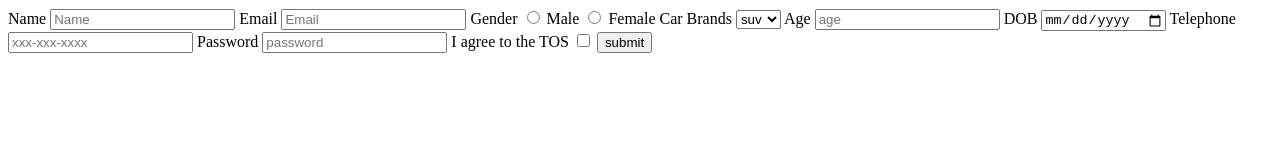
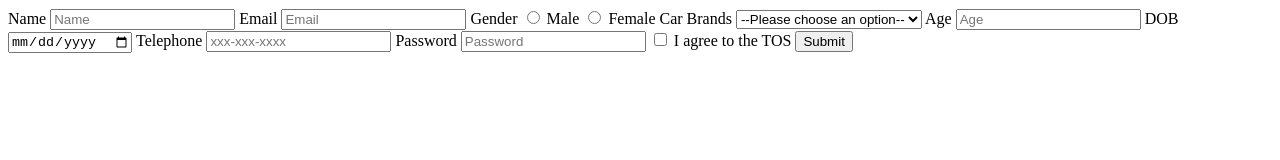
Before and after one commit to acciojob/signup-form-car-Gauravbhardwaj25, a website: page main.html in a window 1280 px wide. Drawn offline with Linux system fonts and the light colour scheme.

Commit message:
created a submission

```diff
--- a/main.html
+++ b/main.html
@@ -8,31 +8,42 @@
 	<body>
 <form method="post">
     <label for="name">Name</label>
-        <input type="text" id="name" placeholder="Name" required>
+    <input type="text" id="name" name="name" placeholder="Name" required>
+
     <label for="email">Email</label>
-        <input type="email" id="email" placeholder="Email" required>
-        <label for="gender_m, gender_f">Gender</label>
-        <input type="radio" id="gender_m" required>
+    <input type="email" id="email" name="email" placeholder="Email" required>
+
+    <label>Gender</label>
+    <input type="radio" id="gender_m" name="gender" value="male" required>
     <label for="gender_m">Male</label>
-        <input type="radio" id="gender_f" required>
+    <input type="radio" id="gender_f" name="gender" value="female" required>
     <label for="gender_f">Female</label>
+
     <label for="cars">Car Brands</label>
-        <!-- <input type="Select" id="cars" placeholder="--Please choose an option--" required > -->
-        <select id="cars" aria-placeholder="--Please choose an option--">
-            <option value="suv">suv</option>
-            <option value="thar">thar</option>
+    <select id="cars" name="cars" required>
+        <option value="">--Please choose an option--</option>
+        <option value="suv">SUV</option>
+        <option value="thar">Thar</option>
     </select>
+
     <label for="age">Age</label>
-        <input type="Number" id="age" placeholder="age" required>
+    <input type="number" id="age" name="age" placeholder="Age" required>
+
     <label for="dob">DOB</label>
-        <input type="date" id="dob" placeholder="DOB" required>
+    <input type="date" id="dob" name="dob" required>
+
     <label for="tel">Telephone</label>
-        <input type="tel" id="tel" placeholder="xxx-xxx-xxxx">
+    <input type="tel" id="tel" name="tel" placeholder="xxx-xxx-xxxx">
+
     <label for="password">Password</label>
-        <input type="password"  id="password" required placeholder="password">
-        <label for="tos">I agree to the TOS	</label>
-        <input type="Checkbox"  id="tos" required>
-        <button>submit</button>
+    <input type="password" id="password" name="password" placeholder="Password" required>
+
+    <label for="tos">
+        <input type="checkbox" id="tos" name="tos" required> I agree to the TOS
+    </label>
+
+    <button type="submit">Submit</button>
 </form>
+
 </body>
 </html>
```
Lines whose indentation alone changed are shown as unchanged.
